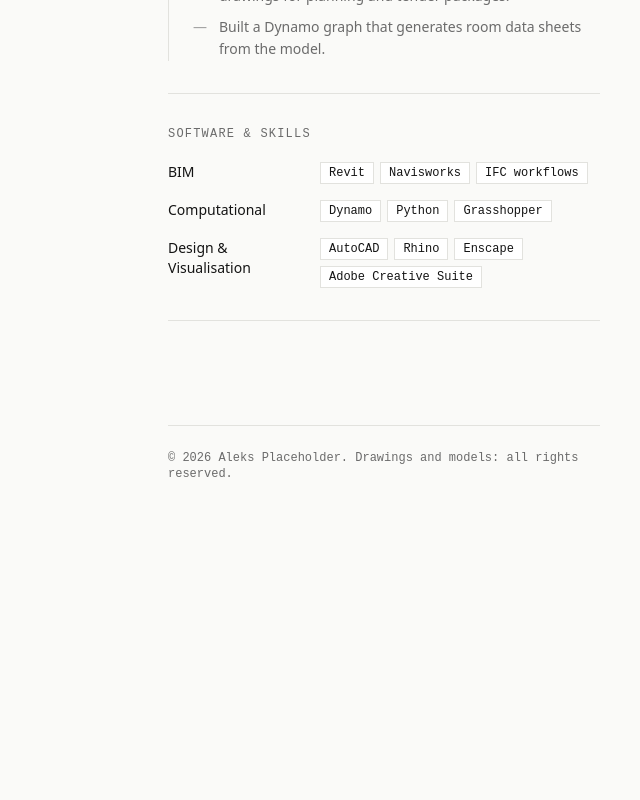
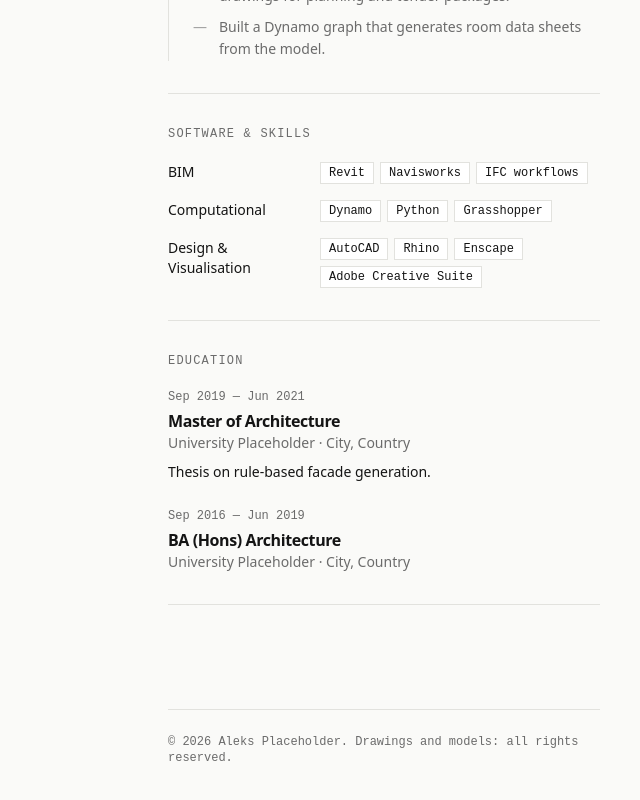
Before and after one commit to al-tsik/al-tsik.github.io, a React (Vite) app: page / in a window 1280 px wide. Shown: the part 988-1788 px from the top of the page, without its empty margins (640-1280 px from the left). Before the commit the page ends 1510 px from the top, so only its background shows below. Built offline with nearby package versions, Linux system fonts and the light colour scheme.

Commit message:
feat(cv): add education section

```diff
--- a/src/App.tsx
+++ b/src/App.tsx
@@ -2,6 +2,7 @@ import { SiteFooter } from './components/layout/SiteFooter'
 import { SiteHeader } from './components/layout/SiteHeader'
 import { SplitLayout } from './components/layout/SplitLayout'
 import { cv, profile } from './content'
+import { EducationList } from './features/cv/EducationList'
 import { ExperienceTimeline } from './features/cv/ExperienceTimeline'
 import { ProfileHero } from './features/cv/ProfileHero'
 import { SkillsList } from './features/cv/SkillsList'
@@ -21,6 +22,7 @@ function App() {
           <ProfileHero profile={profile} />
           <ExperienceTimeline experience={cv.experience} />
           <SkillsList skills={cv.skills} />
+          <EducationList education={cv.education} />
         </main>
         <SiteFooter name={profile.name} />
       </SplitLayout>
--- /dev/null
+++ b/src/features/cv/EducationList.tsx
@@ -0,0 +1,28 @@
+import { CvSection } from '../../components/CvSection'
+import type { Education } from '../../content/schema'
+import { formatDateRange } from '../../lib/dates'
+
+type EducationListProps = {
+  education: Education[]
+}
+
+export function EducationList({ education }: EducationListProps) {
+  return (
+    <CvSection id="education" title="Education">
+      <ul className="space-y-6">
+        {education.map((entry) => (
+          <li key={entry.id}>
+            <p className="font-mono text-xs text-ink-muted">
+              {formatDateRange(entry.start, entry.end)}
+            </p>
+            <h3 className="mt-1 font-semibold tracking-tight">{entry.degree}</h3>
+            <p className="text-sm text-ink-muted">
+              {entry.school} · {entry.location}
+            </p>
+            {entry.notes && <p className="mt-2 text-sm leading-relaxed">{entry.notes}</p>}
+          </li>
+        ))}
+      </ul>
+    </CvSection>
+  )
+}
```
